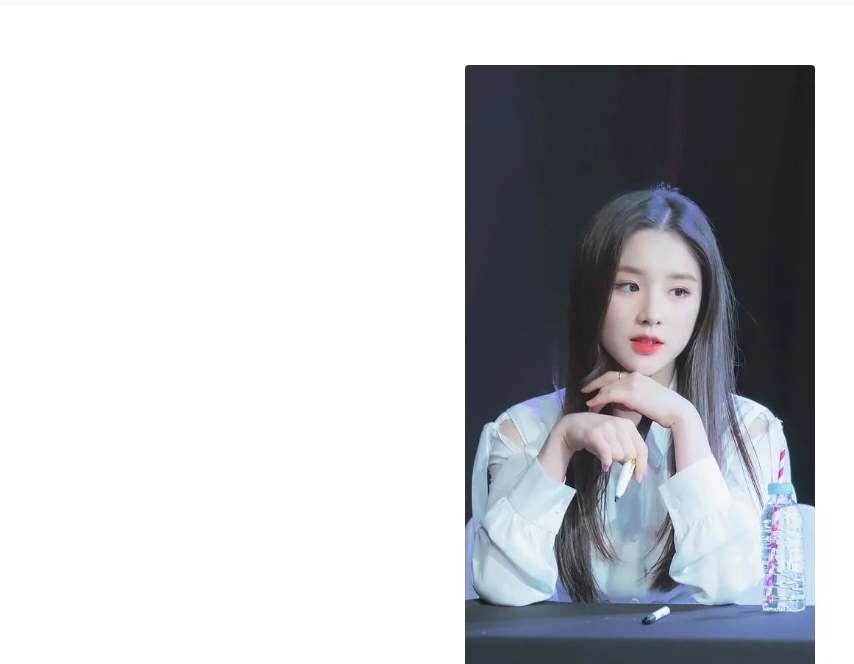
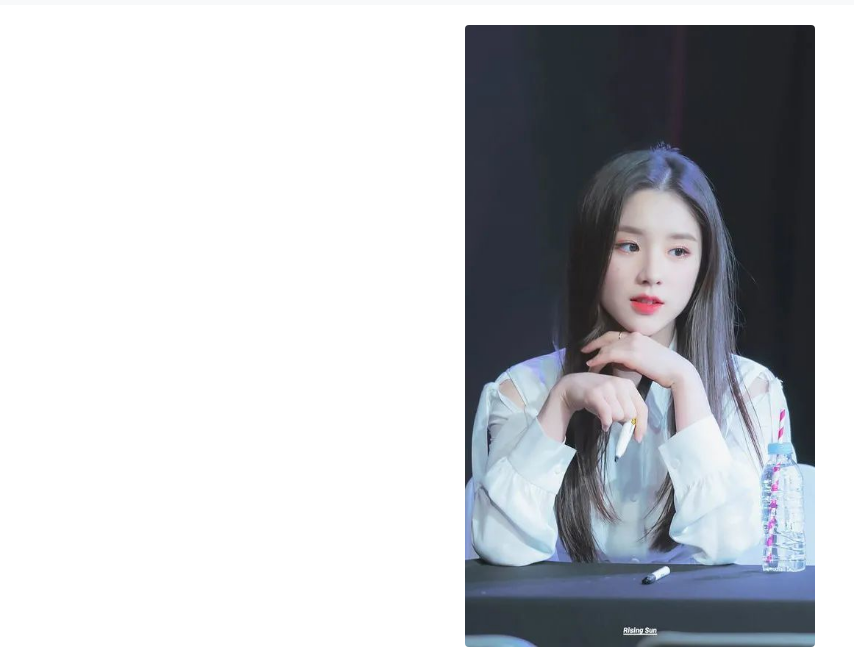
Before and after one commit to GaeunHome/LOONA, a plain HTML site: page page/number.html in a window 1280 px wide. Shown: the part 86-750 px from the top of the page, without its empty margins (0-854 px from the left). Drawn offline with nearby package versions, Linux system fonts and the light colour scheme.

Commit message:
Add files via upload

```diff
--- a/css/css.css
+++ b/css/css.css
@@ -58,10 +58,7 @@
     margin-top: 10px;
 }
 .introduction{
-    margin: 20px 20% 20px 20%;
-    border-radius: 30px;
-    padding-top: 20px;
-    padding-bottom: 20px;
+    margin: 20px 0 20px 0;
 }
 .introduction .container{
     margin-top:20px ;
```
Also changed, not shown: page/number.html (line endings or trailing spaces).
